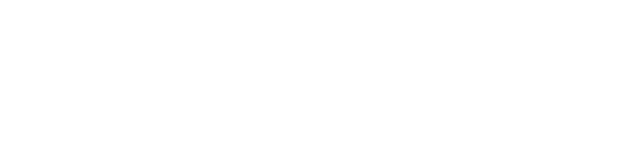
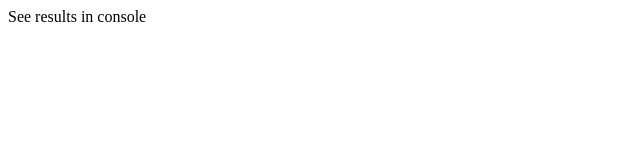
Before and after one commit to maryamichek/transform, a plain HTML site: page docs/index.html in a window 1280 px wide. Shown: the whole page, without its empty margins (0-640 px from the left). Drawn offline with Linux system fonts and the light colour scheme.

Commit message:
relocate files

```diff
--- a/index.html
+++ b/docs/index.html
@@ -9,6 +9,6 @@
     <script src="transform.js"></script>
 </head>
 <body>
-
+    <div>See results in console</div>
 </body>
 </html>
```
Also changed, not shown: docs/transform.js (renamed from transform.js).
